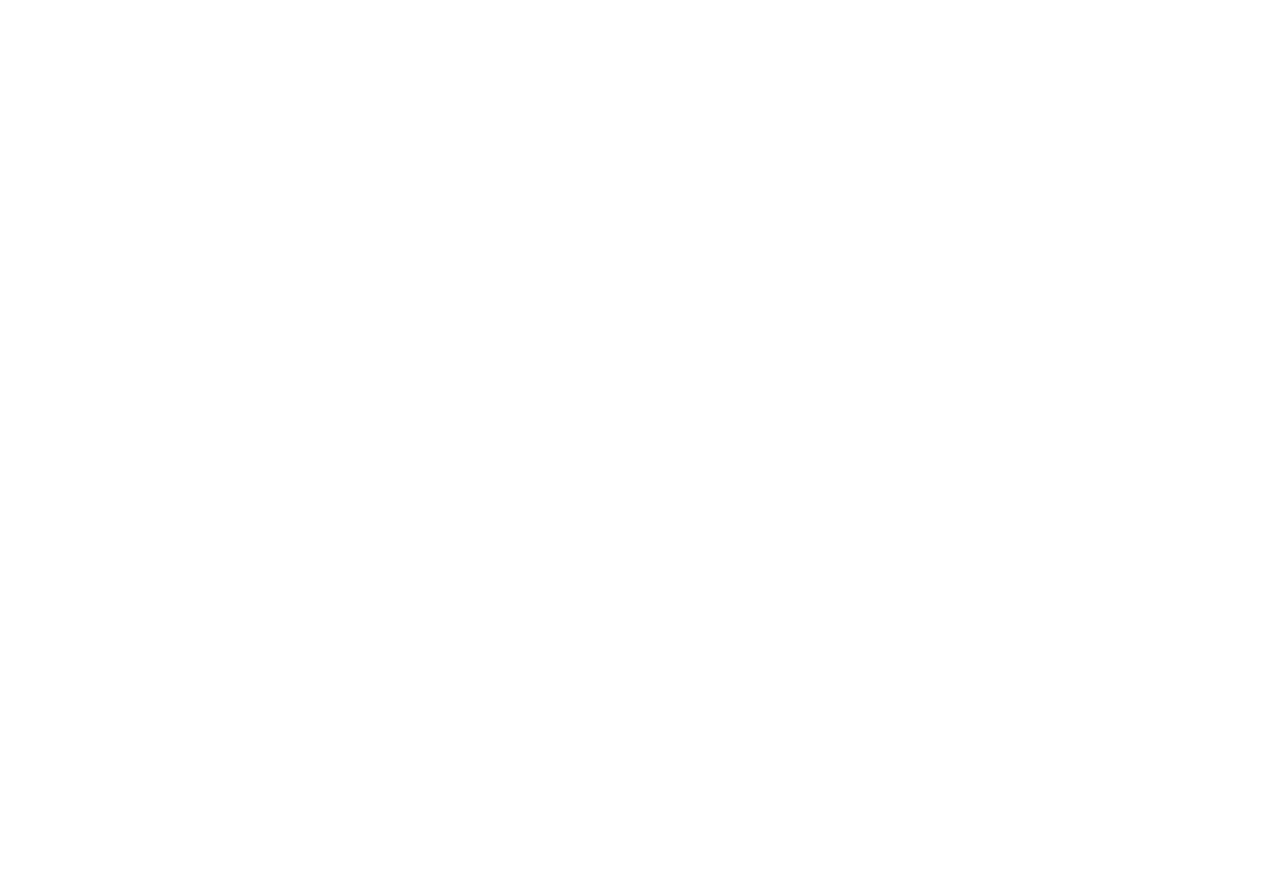
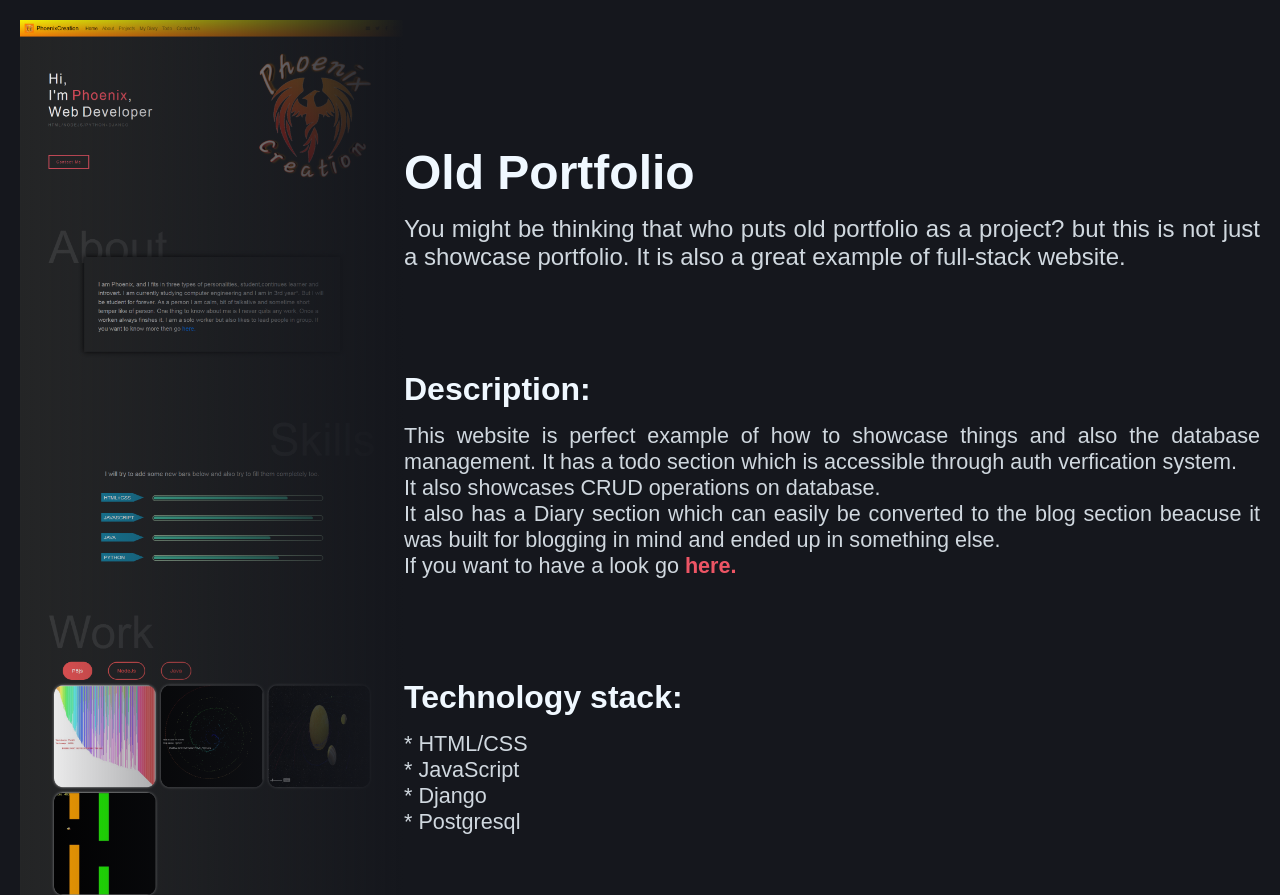
Before and after one commit to PhoenixCreation/Portfolio, a plain HTML site: page projects/oldportfolio.html in a window 1280 px wide. Shown: the top 895 px of the page. Before the commit the page ends 800 px from the top, so only its background shows below. Drawn offline with Linux system fonts and the light colour scheme.

Commit message:
Old-portfolio page started.

```diff
--- /dev/null
+++ b/css/oldportfolio/style.css
@@ -0,0 +1,114 @@
+* {
+  margin: 0;
+  padding: 0;
+  font-size: 16px;
+}
+a {
+  all: initial;
+  cursor: pointer;
+  color: aliceblue;
+}
+body {
+  background-color: #15171d;
+  color: aliceblue;
+  scroll-behavior: smooth;
+  cursor: url("../../Images/cursor.png"), auto;
+  font-family: "PT Sans", sans-serif;
+}
+.container {
+  display: flex;
+  flex-direction: "row";
+  padding: 20px;
+  color: aliceblue;
+}
+.left {
+  z-index: 2;
+  background-color: #15171d;
+}
+.image__cont {
+  width: 30vw;
+  position: relative;
+}
+.image__main {
+  width: 100%;
+  opacity: 0;
+  animation: fadein 1.6s linear forwards;
+}
+.image__gradient {
+  position: absolute;
+  width: 100%;
+  height: 100%;
+  top: 0;
+  background-image: linear-gradient(to right, rgba(0, 0, 0, 0), #15171d);
+}
+.right {
+  display: flex;
+  flex-direction: column;
+  z-index: 0;
+}
+.main__heading,
+.description,
+.stack,
+.features {
+  margin-top: 125px;
+  display: flex;
+  flex-direction: column;
+}
+.description,
+.stack,
+.features {
+  margin-top: 100px;
+}
+.main__heading__text {
+  font-size: 3rem;
+  margin-bottom: 15px;
+  opacity: 0;
+  animation: slide-right 0.7s linear forwards;
+}
+.main__heading__description {
+  font-size: 1.5rem;
+  color: #d0d8df;
+  text-align: justify;
+  opacity: 0;
+  animation: slide-right 0.5s linear 0.4s forwards;
+}
+.description__heading__text,
+.stack__heading__text,
+.features__heading__text {
+  font-size: 2rem;
+  margin-bottom: 15px;
+  opacity: 0;
+  animation: slide-right 0.7s linear 1s forwards;
+}
+.description__description,
+.stack__description,
+.features__description {
+  font-size: 1.35rem;
+  color: #d0d8df;
+  text-align: justify;
+  opacity: 0;
+  animation: slide-right 0.5s linear 1.4s forwards;
+}
+.link {
+  color: #ed5565;
+  font-family: inherit;
+  font-weight: bold;
+}
+@keyframes slide-right {
+  0% {
+    transform: translateX(-40%);
+    opacity: 0.2;
+  }
+  100% {
+    transform: translateX(0);
+    opacity: 1;
+  }
+}
+@keyframes fadein {
+  0% {
+    opacity: 0;
+  }
+  100% {
+    opacity: 1;
+  }
+}
--- a/css/projects_style.css
+++ b/css/projects_style.css
@@ -189,8 +189,6 @@
   }
 }
 
-/* TODO: create a new container specially for small devices from here. */
-/* TODO: Also don't forget to hide it on large screens. */
 @media screen and (max-width: 700px) {
   .work--container {
     display: none;
--- a/projects/oldportfolio.html
+++ b/projects/oldportfolio.html
@@ -9,6 +9,76 @@
       name="description"
       content="This is the old portfolio of phoenixcreation hosted at https://phoenixcreation2.herokuapp.com"
     />
+    <!-- TODO: transfer meta tags from home page. Also don't forget the relative linking of images -->
+
+    <!-- css -->
+    <link rel="stylesheet" href="../css/oldportfolio/style.css" />
   </head>
-  <body></body>
+  <body>
+    <div class="container">
+      <div class="left">
+        <div class="image__cont">
+          <img
+            src="../Images/Projects/old-portfolio.png"
+            alt="An full screenshot of old portfolio"
+            title="old portfolio"
+            class="image__main"
+          />
+          <div class="image__gradient"></div>
+        </div>
+      </div>
+      <div class="right">
+        <div class="main__heading">
+          <h1 class="main__heading__text">Old Portfolio</h1>
+          <div class="main__heading__description">
+            You might be thinking that who puts old portfolio as a project? but
+            this is not just a showcase portfolio. It is also a great example of
+            full-stack website.
+          </div>
+        </div>
+        <div class="description">
+          <h2 class="description__heading__text">Description:</h2>
+          <div class="description__description">
+            This website is perfect example of how to showcase things and also
+            the database management. It has a todo section which is accessible
+            through auth verfication system.<br />
+            It also showcases CRUD operations on database.<br />
+            It also has a Diary section which can easily be converted to the
+            blog section beacuse it was built for blogging in mind and ended up
+            in something else.<br />
+            If you want to have a look go
+            <a
+              href="https://phoenixcreation2.herokuapp.com"
+              title="Old Portfolio"
+              class="description__description link"
+              target="_blank"
+              >here.</a
+            >
+          </div>
+        </div>
+        <div class="stack">
+          <h2 class="stack__heading__text">Technology stack:</h2>
+          <div class="stack__description">
+            * HTML/CSS<br />
+            * JavaScript<br />
+            * Django<br />
+            * Postgresql<br />
+          </div>
+        </div>
+        <div class="features">
+          <h2 class="features__heading__text">Features:</h2>
+          <div class="features__description">
+            * Simple yet eligant design.<br />
+            * Mobile freindly.<br />
+            * Simple animations with page loader.<br />
+            * Direct mail contact capabilities through SMTP.<br />
+            * Auth system with conditional rendering.<br />
+            * SEO friendly.<br />
+            * Blog ready.<br />
+            * And many more...
+          </div>
+        </div>
+      </div>
+    </div>
+  </body>
 </html>
```
Also changed, not shown: Images/Projects/old-portfolio.png (added).
